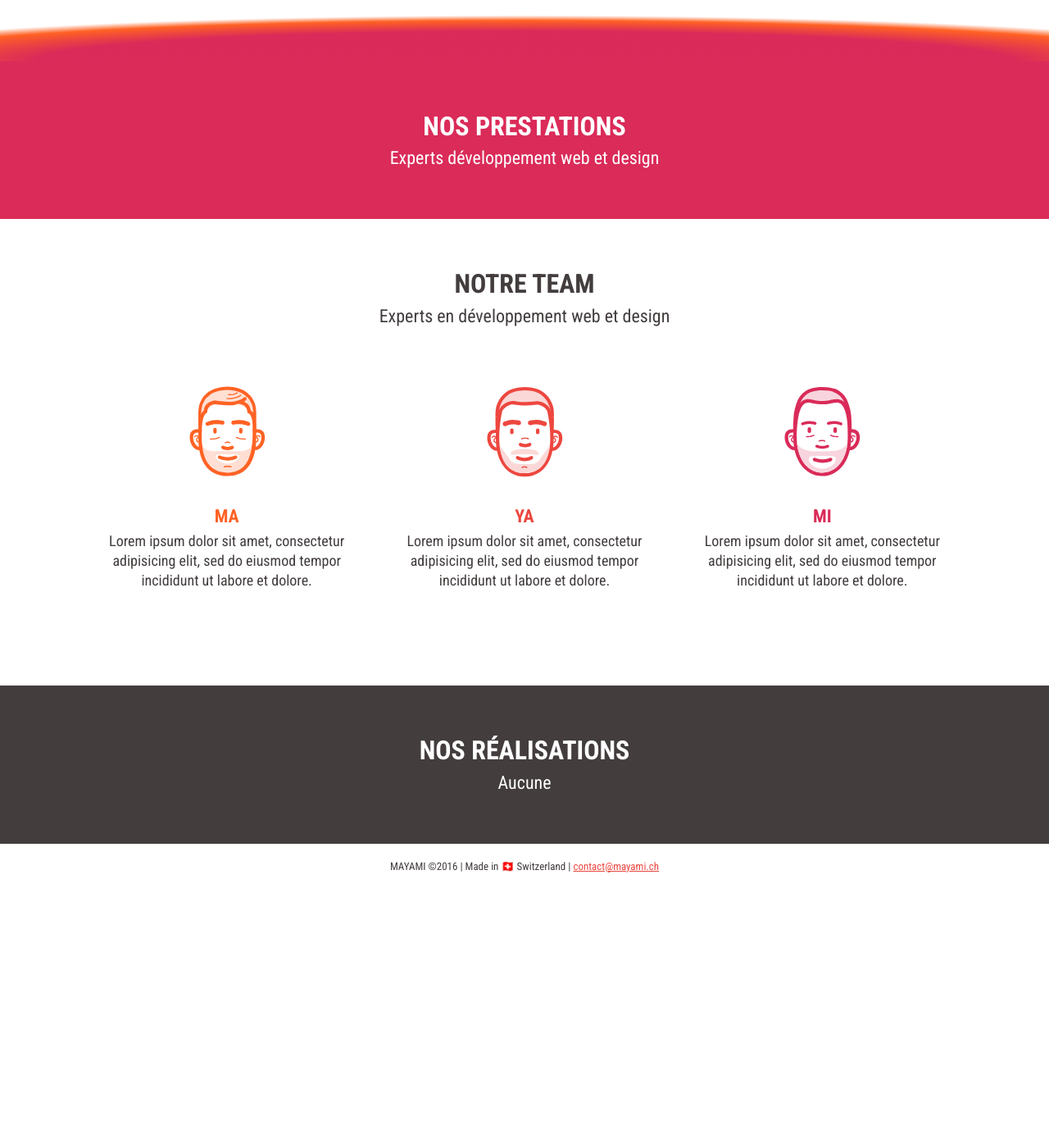
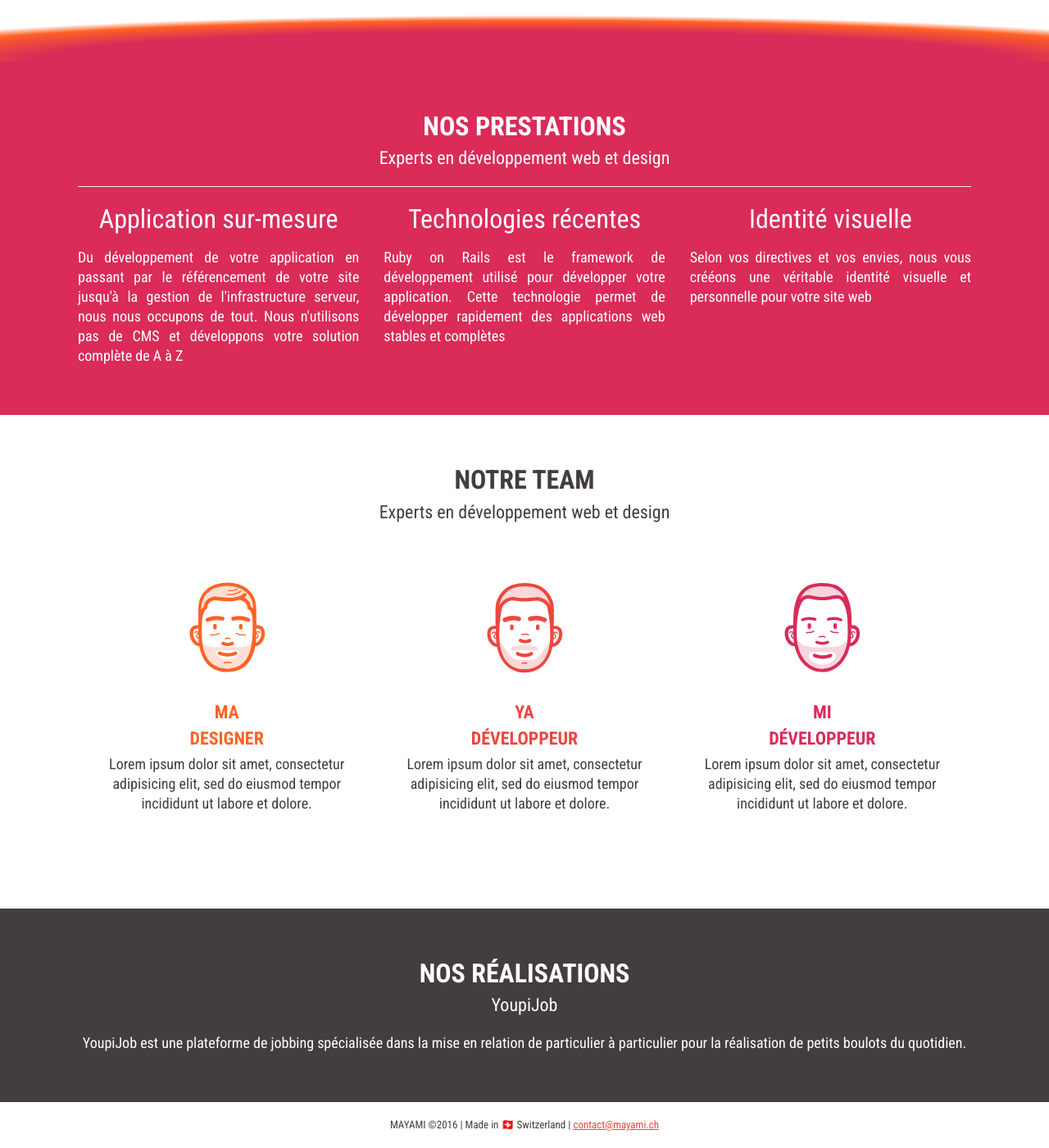
Before and after one commit to mayami-it/mayami-site, a Jekyll site: the page built from index.html, in a window 1280 px wide and 1400 px high, scrolled down 535 px. Shown: the whole window at 82% size. Built offline with Jekyll 4.4.1, drawn with Linux system fonts in a browser that asks for light colours; before the commit the page ends 1620 px from its top, so only the background shows below that.

Commit message:
Change wording

```diff
--- a/index.html
+++ b/index.html
@@ -20,8 +20,23 @@ excerpt: Agence Web à Genève spécialisée dans le développement d'applicatio
   <section class="container text-center pad-top-40 pad-bottom-40 pad-top-60-m pad-bottom-60-m" id="presta">
 
     <div class="text-center pad-top-20">
-      <h2 class="h2 uppercase u-color-white">Nos prestations</h2>
-      <p class="fs-4 u-color-white">Experts développement web et design</p>
+      <h2 class="uppercase u-color-white">Nos prestations</h2>
+      <p class="fs-4 u-color-white">Experts en développement web et design</p>
+      <hr>
+      <div class="row clear">
+        <div class="col-4">
+          <p class="u-color-white title-sub-brand">Application sur-mesure</p>
+          <p class="u-color-white text-justify-m">Du développement de votre application en passant par le référencement de votre site jusqu'à la gestion de l'infrastructure serveur, nous nous occupons de tout. Nous n'utilisons pas de CMS et développons votre solution complète de A à Z
+        </div>
+        <div class="col-4">
+          <p class="u-color-white title-sub-brand">Technologies récentes</p>
+          <p class="u-color-white text-justify-m">Ruby on Rails est le framework de développement utilisé pour développer votre application. Cette technologie permet de développer rapidement des applications web stables et complètes</p>
+        </div>
+        <div class="col-4">
+          <p class="u-color-white title-sub-brand">Identité visuelle</p>
+          <p class="u-color-white text-justify-m">Selon vos directives et vos envies, nous vous crééons une véritable identité visuelle et personnelle pour votre site web</p>
+        </div>
+      </div>
     </div>
 
   </section>
@@ -30,7 +45,7 @@ excerpt: Agence Web à Genève spécialisée dans le développement d'applicatio
 <section class="container text-center pad-top-40 pad-bottom-40 pad-top-60-m pad-bottom-60-m" id="team">
 
   <div class="text-center pad-top-20">
-    <h2 class="h2 uppercase">Notre team</h2>
+    <h2 class="uppercase">Notre team</h2>
     <p class="fs-4">Experts en développement web et design</p>
   </div>
 
@@ -41,6 +56,7 @@ excerpt: Agence Web à Genève spécialisée dans le développement d'applicatio
         <img class="block center" src="img/avatar-ma.svg" alt="Ma" width="140" height="140">
 
         <h3 class="uppercase fs-4 pad-top-20 u-color-orange">Ma</h3>
+        <h4 class="uppercase fs-4 u-color-orange">Designer</h3>
         <p>Lorem ipsum dolor sit amet, consectetur adipisicing elit, sed do eiusmod
           tempor incididunt ut labore et dolore.</p>
       </div>
@@ -51,6 +67,7 @@ excerpt: Agence Web à Genève spécialisée dans le développement d'applicatio
         <img class="block center" src="img/avatar-ya.svg" alt="Ya" width="140" height="140">
 
         <h3 class="uppercase fs-4 pad-top-20 u-color-morenga">Ya</h3>
+        <h4 class="uppercase fs-4 u-color-morenga">Développeur</h3>
         <p>Lorem ipsum dolor sit amet, consectetur adipisicing elit, sed do eiusmod
         tempor incididunt ut labore et dolore.</p>
       </div>
@@ -61,6 +78,7 @@ excerpt: Agence Web à Genève spécialisée dans le développement d'applicatio
         <img class="block center" src="img/avatar-mi.svg" alt="Mi" width="140" height="140">
 
         <h3 class="uppercase fs-4 pad-top-20 u-color-magenta">Mi</h3>
+        <h4 class="uppercase fs-4 u-color-magenta">Développeur</h3>
         <p>Lorem ipsum dolor sit amet, consectetur adipisicing elit, sed do eiusmod
           tempor incididunt ut labore et dolore.</p>
       </div>
@@ -73,8 +91,9 @@ excerpt: Agence Web à Genève spécialisée dans le développement d'applicatio
   <section class="container text-center pad-top-40 pad-bottom-40 pad-top-60-m pad-bottom-60-m" id="works">
 
     <div class="text-center pad-top-20">
-      <h2 class="h2 uppercase u-color-white">Nos réalisations</h2>
-      <p class="fs-4 u-color-white">Aucune</p>
+      <h2 class="uppercase u-color-white">Nos réalisations</h2>
+      <p class="fs-4 u-color-white">YoupiJob</p>
+      <p class="u-color-white">YoupiJob est une plateforme de jobbing spécialisée dans la mise en relation de particulier à particulier pour la réalisation de petits boulots du quotidien.</p>
     </div>
 
   </section>
```
Also changed, not shown: other parts of index.html (+1 -1 lines).
